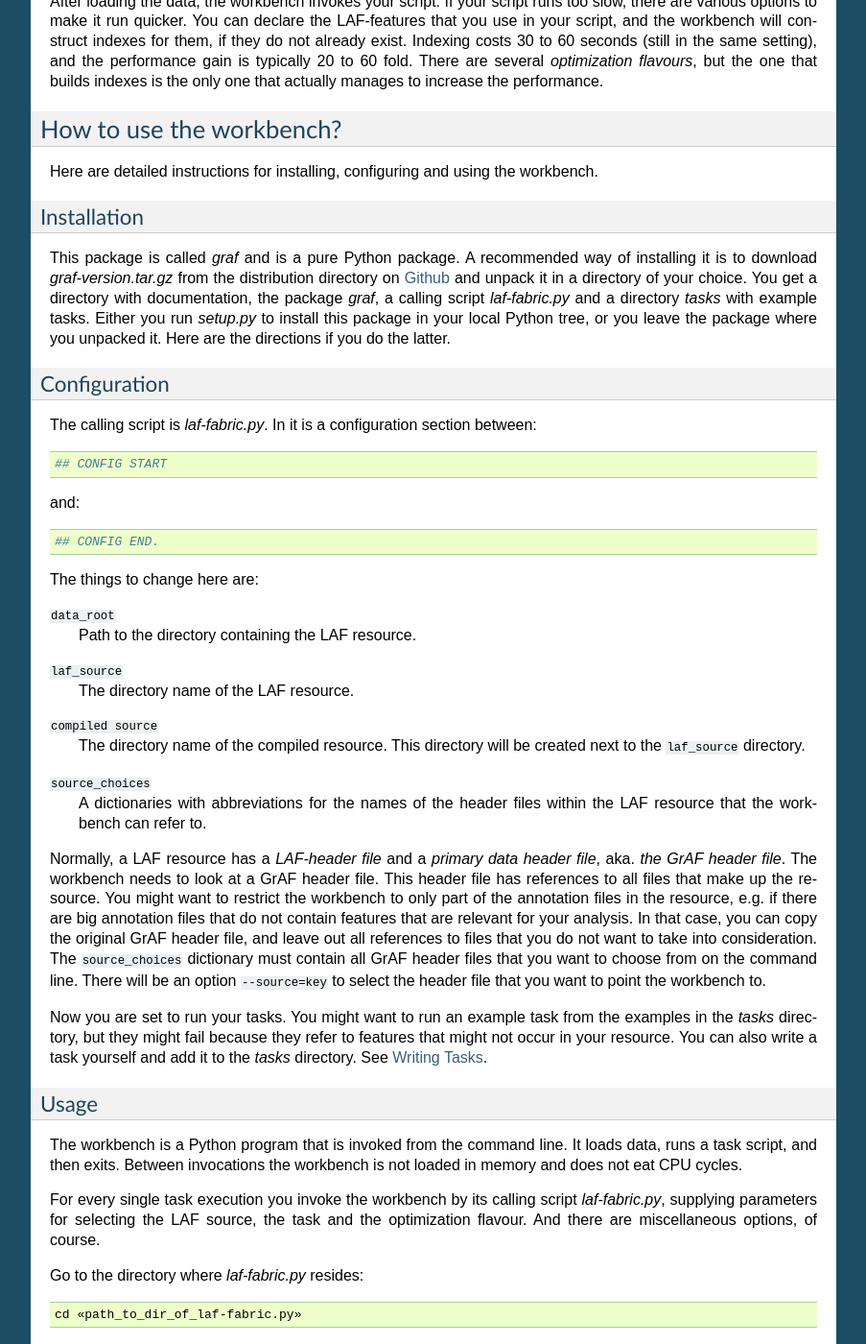
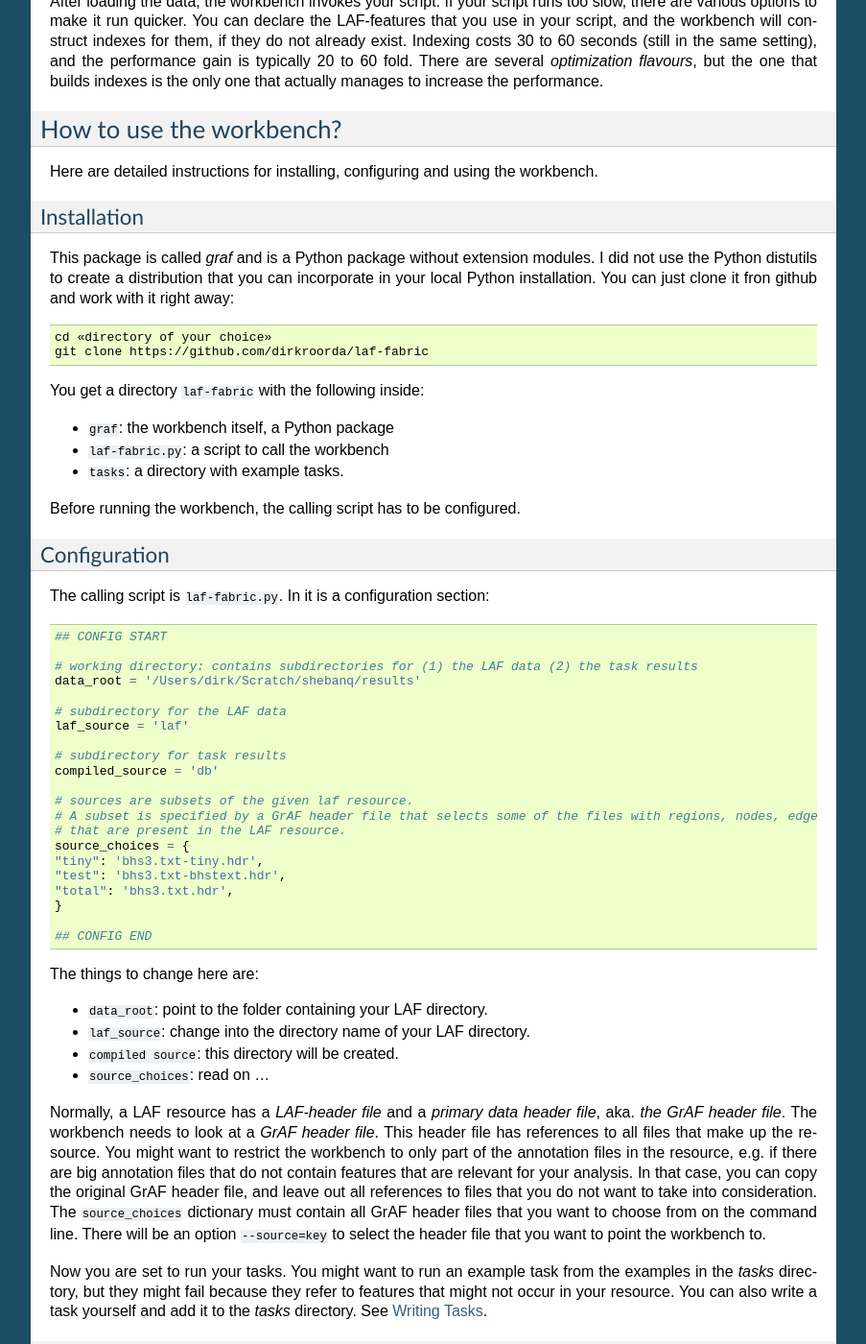
Before and after one commit to dirkroorda/laf-fabric, a Sphinx documentation site: the page built from docs/workbench.rst, in a window 1280 px wide and 1400 px high, scrolled down 607 px. Shown: the whole window at 96% size, without its empty margins (198-1101 px from the left). Built offline with Sphinx 7.4.7, drawn with Linux system fonts in a browser that asks for light colours.

Commit message:
updatedocs

```diff
--- a/docs/workbench.rst
+++ b/docs/workbench.rst
@@ -32,33 +32,54 @@ Here are detailed instructions for installing, configuring and using the workben
 
 Installation
 ^^^^^^^^^^^^
-This package is called *graf* and is a pure Python package. A recommended way of installing it is to download *graf-version.tar.gz* from the distribution directory on  `Github <https://github.com/dirkroorda/laf-fabric/tree/master/dist>`_ and unpack it in a directory of your choice. You get a directory with documentation, the package *graf*, a calling script *laf-fabric.py* and a directory *tasks* with example tasks. Either you run *setup.py* to install this package in your local Python tree, or you leave the package where you unpacked it. Here are the directions if you do the latter.
+This package is called *graf* and is a Python package without extension modules. I did not use the Python distutils to create a distribution that you can incorporate in your local Python installation. You can just clone it fron github and work with it right away::
+
+	cd «directory of your choice»
+	git clone https://github.com/dirkroorda/laf-fabric
+
+You get a directory ``laf-fabric`` with the following inside:
+
+* ``graf``: the workbench itself, a Python package
+* ``laf-fabric.py``: a script to call the workbench
+* ``tasks``: a directory with example tasks.
+
+Before running the workbench, the calling script has to be configured.
 
 Configuration
 ^^^^^^^^^^^^^
-The calling script is *laf-fabric.py*. In it is a configuration section between::
+The calling script is ``laf-fabric.py``.
+In it is a configuration section::
 
 	## CONFIG START
 
-and::
+	# working directory: contains subdirectories for (1) the LAF data (2) the task results
+	data_root = '/Users/dirk/Scratch/shebanq/results'
 
-	## CONFIG END.
+	# subdirectory for the LAF data
+	laf_source = 'laf'
+
+	# subdirectory for task results
+	compiled_source = 'db'
+
+	# sources are subsets of the given laf resource.
+	# A subset is specified by a GrAF header file that selects some of the files with regions, nodes, edges and annotations
+	# that are present in the LAF resource.
+	source_choices = {
+    	"tiny": 'bhs3.txt-tiny.hdr',
+    	"test": 'bhs3.txt-bhstext.hdr',
+    	"total": 'bhs3.txt.hdr',
+	}
+
+	## CONFIG END
 
 The things to change here are:
 
-``data_root``
-	Path to the directory containing the LAF resource.
+* ``data_root``: point to the folder containing your LAF directory.
+* ``laf_source``: change into the directory name of your LAF directory.
+* ``compiled source``: this directory will be created.
+* ``source_choices``: read on ...
 
-``laf_source``
-	The directory name of the LAF resource.
-
-``compiled source``
-	The directory name of the compiled resource. This directory will be created next to the ``laf_source`` directory.
-
-``source_choices``
-	A dictionaries with abbreviations for the names of the header files within the LAF resource that the workbench can refer to.
-
-Normally, a LAF resource has a *LAF-header file* and a *primary data header file*, aka. *the GrAF header file*. The workbench needs to look at a GrAF header file.
+Normally, a LAF resource has a *LAF-header file* and a *primary data header file*, aka. *the GrAF header file*. The workbench needs to look at a *GrAF header file*.
 This header file has references to all files that make up the resource. You might want to restrict the workbench to only part of the annotation files in the resource, e.g. if there are big annotation files that do not contain features that are relevant for your analysis. In that case, you can copy the original GrAF header file, and leave out all references to files that you do not want to take into consideration. The ``source_choices`` dictionary must contain all GrAF header files that you want to choose from on the command line. There will be an option ``--source=key`` to select the header file that you want to point the workbench to.
 
 Now you are set to run your tasks. You might want to run an example task from the examples in the *tasks* directory, but they might fail because they refer to features that might not occur in your resource. You can also write a task yourself and add it to the *tasks* directory. See :doc:`Writing Tasks <taskwriting>`.
```
Also changed, not shown: laf-fabric.py (+19 -12 lines).
